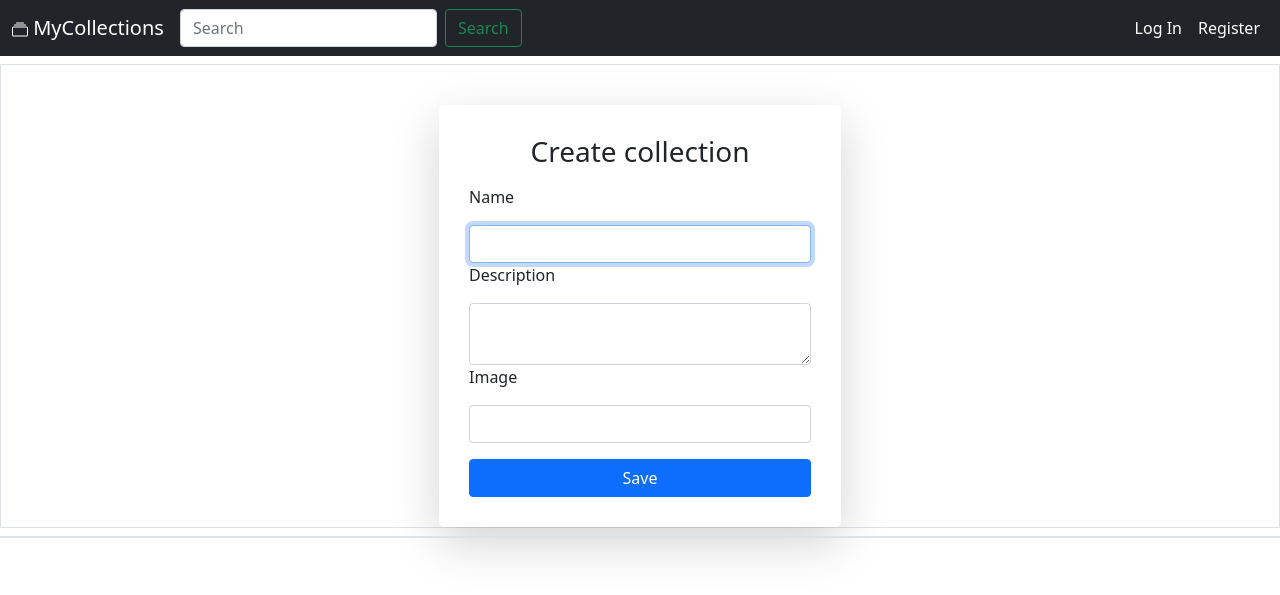
After one commit to kizeev/itra-course-project, a Symfony app: template templates/user/create_collection.html.twig in a window 1280 px wide. The commit adds this page. Shown: the top 595 px of the page. Run offline with Twig, Linux system fonts and the light colour scheme; the template is opened without the code that fills it, so the values that code supplies are empty; form fields are guessed from the names that the template uses; some libraries are stand-ins or nearby versions.

Commit message:
user dashboard

```diff
--- a/src/Controller/User/UserCollectionController.php
+++ b/src/Controller/User/UserCollectionController.php
@@ -16,7 +16,7 @@ class UserCollectionController extends AbstractController
     public function index(UserInterface $user): Response
     {
         $collections = $user->getUserCollections();
-        return $this->render('user_collection/index.html.twig', [
+        return $this->render('user/collection.html.twig', [
             'controller_name' => 'UserCollectionController',
             'collections' => $collections,
         ]);
@@ -38,8 +38,9 @@ class UserCollectionController extends AbstractController
             return $this->redirectToRoute('user_collection');
         }
 
-        return $this->render('user_collection/create.html.twig', parameters: [
+        return $this->render('user/create_collection.html.twig', parameters: [
         'form' => $form->createView(),
+        'title' => 'Create collection',
     ]);
     }
 }
--- a/templates/inc/_navbar.html.twig
+++ b/templates/inc/_navbar.html.twig
@@ -7,23 +7,19 @@
             </svg>
             MyCollections
         </a>
-        <form class="search d-flex justify-content-start">
-            <input class="form-control me-2" type="search" placeholder="Search" aria-label="Search">
-            <button class="btn btn-outline-success" type="submit">Search</button>
-        </form>
+        <div class="collapse navbar-collapse" id="navbarSupportedContent">
+            <form class="search d-flex justify-content-start">
+                <input class="form-control me-2" type="search" placeholder="Search" aria-label="Search">
+                <button class="btn btn-outline-success" type="submit">Search</button>
+            </form>
+        </div>
 
-        {% if is_granted('IS_AUTHENTICATED_REMEMBERED') %}
+        {% if is_granted('ROLE_ADMIN') %}
             <ul class="navbar-nav mb-2 mb-lg-0 d-flex justify-content-end">
-                <li class="nav-item">
-                    <a class="nav-link active" aria-current="page" href="#">Home</a>
-                </li>
-                <li class="nav-item">
-                    <a class="nav-link" href="#">Link</a>
-                </li>
                 <li class="nav-item dropdown">
                     <a class="nav-link dropdown-toggle" href="#" id="navbarDropdown" role="button"
                        data-bs-toggle="dropdown" aria-expanded="false">
-                        Admin panel
+                        Admin dashboard
                     </a>
                     <ul class="dropdown-menu" aria-labelledby="navbarDropdown">
                         <li><a class="dropdown-item" href="{{ path('app_admin') }}">Admin</a></li>
@@ -37,12 +33,33 @@
                     </ul>
                 </li>
                 <li class="nav-item">
-                    <a class="nav-link disabled" href="#" tabindex="-1" aria-disabled="true">Disabled</a>
+                    <a class="nav-link active" aria-current="page" href="{{ path('app_logout') }}">Logout</a>
                 </li>
-                <li class="nav-item">
-                    <a class="nav-link active" aria-current="page" href="{{ path('user_collection_create') }}">
-                        Create Collection
+            </ul>
+        {% elseif is_granted('ROLE_USER') %}
+            <ul class="navbar-nav mb-2 mb-lg-0 d-flex justify-content-end">
+                <li class="nav-item dropdown">
+                    <a class="nav-link dropdown-toggle" href="#" id="navbarDropdown" role="button"
+                       data-bs-toggle="dropdown" aria-expanded="false">
+                        {{ app.user.name }}
                     </a>
+                    <ul class="dropdown-menu" aria-labelledby="navbarDropdown">
+                        <li>
+                            <a class="dropdown-item" href="{{ path('user') }}">My dashboard</a>
+                        </li>
+                        <li>
+                            <a class="dropdown-item" href="{{ path('user_collection') }}">My Collections</a>
+                        </li>
+                        <li>
+                            <a class="dropdown-item" href="{{ path('user_collection_create') }}">Create Collection</a>
+                        </li>
+                        <li>
+                            <hr class="dropdown-divider">
+                        </li>
+                        <li>
+                            <a class="dropdown-item" href="#">Something</a>
+                        </li>
+                    </ul>
                 </li>
                 <li class="nav-item">
                     <a class="nav-link active" aria-current="page" href="{{ path('app_logout') }}">Logout</a>
--- /dev/null
+++ b/templates/user/create_collection.html.twig
@@ -0,0 +1,36 @@
+{% extends 'base.html.twig' %}
+
+{% block title_body %}
+    <div class="container-fluid">
+        <div class="row no-gutters justify-content-center">
+            <div class="col-12 col-lg-4">
+                <div class="form-login shadow-lg">
+                    <h1 class="h3 mb-3 font-weight-normal text-center">Create collection</h1>
+                        {{ form_start(form) }}
+                            <div class="mb-0">
+                                <label class="form-label">{{ form_label(form.name) }}</label>
+                                {{ form_errors(form.name, {attr: {class: "alert alert-danger"}}) }}
+                                {{ form_widget(form.name, {attr: {class: 'form-control', autofocus: ''}}) }}
+                            </div>
+                            <div class="mb-0">
+                                <label class="form-label">{{ form_label(form.description) }}</label>
+                                {{ form_errors(form.description, {attr: {class: "alert alert-danger"}}) }}
+                                {{ form_widget(form.description, {attr: {class: 'form-control'}}) }}
+                            </div>
+                            <div class="mb-0">
+                                <label class="form-label">{{ form_label(form.image) }}</label>
+                                {{ form_errors(form.image, {attr: {class: "alert alert-danger"}}) }}
+                                {{ form_widget(form.image, {attr: {class: 'form-control'}}) }}
+                            </div>
+                            <div class="d-grid gap-2">
+                                {{ form_widget(form.save, {attr: {class: 'btn btn-primary mt-3'}}) }}
+                            </div>
+                        {{ form_end(form) }}
+                </div>
+            </div>
+        </div>
+    </div>
+
+{% endblock %}
+{% block sidebar %}{% endblock %}
+{% block body %}{% endblock %}
```
Also changed, not shown: src/Controller/User/UserController.php (added, +20 -0 lines), templates/user/index.html.twig (added, +10 -0 lines), templates/user_collection/create.html.twig (deleted, +0 -7 lines), templates/user/collection.html.twig (renamed from templates/user_collection/index.html.twig), 2 other files.
